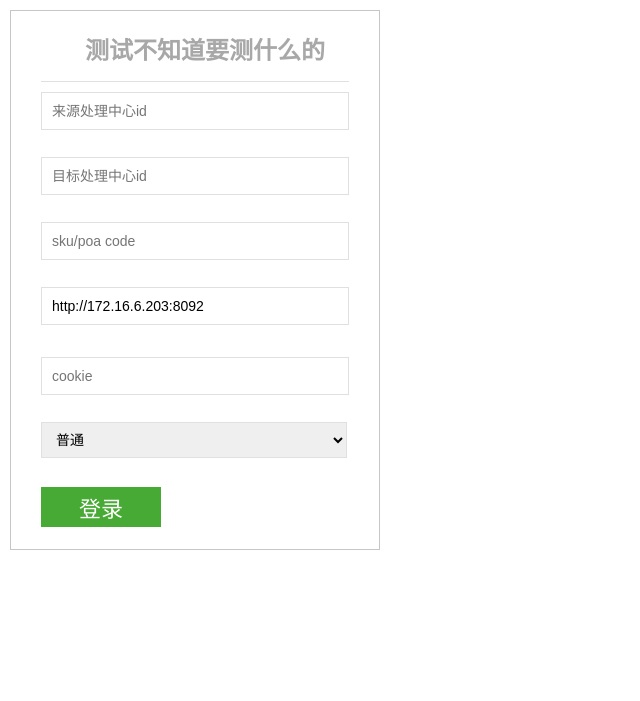
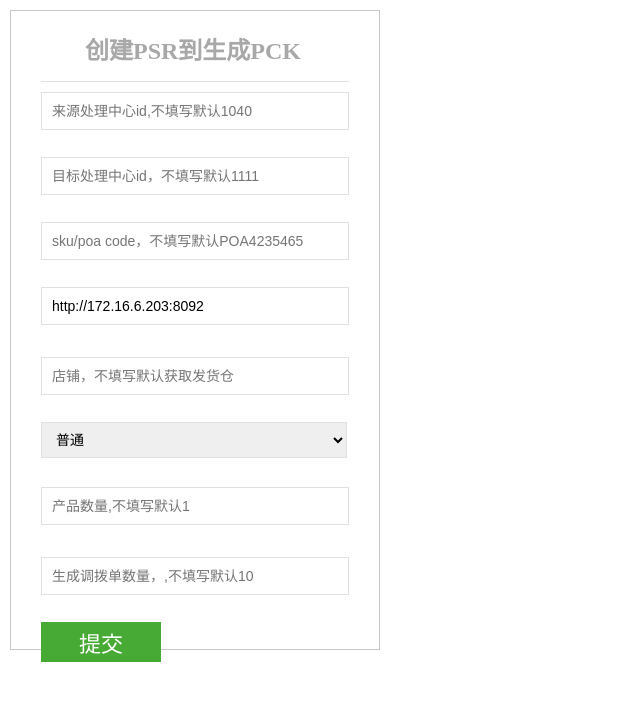
Before and after one commit to 714866/wms, a Django app: page /DBcreateOrder/index/ in a window 1280 px wide. Shown: the top 701 px of the page, without its empty margins (0-640 px from the left). Run offline with Django 3.2, Linux system fonts and the light colour scheme; parts of the project's set-up code (start-up, migrations or seed data) failed here and were passed over.

Commit message:
默认值处理

```diff
--- a/DBcreateOrder/views.py
+++ b/DBcreateOrder/views.py
@@ -42,21 +42,38 @@ def returnResult(request):
     post=request.POST
     post_data={}
     post_data['source_process_id']=post.get('source_process_id')
+    if post_data['source_process_id'] is None:
+        post_data['source_process_id'] = 1040
     post_data['targer_process_id']=post.get('targer_process_id')
-    post_data['sku_code']=post.get('sku_code')
+    if post_data['targer_process_id'] is None:
+        post_data['targer_process_id'] = 1111
+    sku_code = post.get('sku_code')
+    post_data['sku_code']=sku_code
+    if post_data['sku_code'] is None:
+        post_data['sku_code'] ='POA4235465'
     post_data['oa_url']=post.get('url')
-    post_data['cookie']=post.get('cookie')
+    if post_data['oa_url'] is None:
+        post_data['oa_url']='http://172.16.6.203:8092'
+    post_data['storage']=post.get('storage')
     post_data['goods_type']=post.get('goods_type')
+    num=post.get('count_num')
+    if num is None:
+        num =10
+    #执行次数
+    post_data['count_num']=num
+    product_num = post.get('product_num')
+    if product_num is None:
+        product_num=1
+    post_data['product_num']=product_num
+    # 处理产品
     find_goods_code = goodsSql()
-    num=10   #执行次数
-    # 处理产品
-    if post.get('sku_code')[0:3].upper()=="SKU":
-        post_data['sku_code'] = post.get('sku_code')
-        post_data['sku_id'] = find_goods_code.findOaGoodsBySku(post.get('sku_code'))
+    if sku_code[0:3].upper()=="SKU":
+        post_data['sku_code'] = sku_code
+        post_data['sku_id'] = find_goods_code.findOaGoodsBySku(sku_code)
         post_data['poa_code'] = ''
         post_data['poa_id'] = ''
     else:
-        poa_code= post.get('sku_code')
+        poa_code= sku_code
         post_data['poa_code'] = poa_code
         try:
             goods_message=find_goods_code.findOaGoodsByPoa(poa_code)
@@ -65,18 +82,12 @@ def returnResult(request):
         post_data['poa_id'] = goods_message['poa_id']
         post_data['sku_code'] = goods_message['sku_code']
         post_data['sku_id'] = goods_message['sku_id']
-    # list=[]
-    # list.append(source_process)
-    # list.append(targer_process)
-    # list.append(sku_code)
-    # list.append(oa_url)
-    # list.append(cookie)
-    # list.append(goods_type)
+
     try:
-        api_action= createPSR(post_data['cookie'], post_data['oa_url'])
-    except:
+        api_action= createPSR( post_data['oa_url'])
+        result = api_action.postPsr(post_data)
+    except :
         return JsonResponse({'psr': '请求失败'})
-    result = api_action.postPsr(post_data, num)
     print(result.text)
     psr_codes = PsrMessage().updatePsrBstatus(num)
     put_wsp_db = CreateWspPSR().psr_create_pck(psr_codes)
@@ -91,7 +102,7 @@ def page_not_found(request):
 def sqlServerConnect(top_num):
 
     cursor = mapper.connect_sqlserve()
-    select_psr = 'select top {} ShiftRequestID,ProductShiftRequestitem from ProductShiftRequest where bStatus=0 order by id desc'
+    select_psr = 'select top {0} ShiftRequestID,ProductShiftRequestitem from ProductShiftRequest where bStatus=0 order by id desc'
     psrs = cursor.fetchall(select_psr.format(top_num))
     psr_ids = ''
     psr_codes = []
--- a/modular/goods/OAGoods.py
+++ b/modular/goods/OAGoods.py
@@ -6,6 +6,10 @@ find_poa = 'select pop.PropertyID,p.Productcode,pop.ProductID from Product p inn
            'ProductOptionProperty pop on pop.ProductID=p.ProductID' \
            ' where pop.PropertyCode=\'{0}\''
 
+amz_product_user = """SELECT u.UserName,pu.Id,pu.UserType,pu.UserId
+FROM SellerCube.dbo.ProductUser (NOLOCK) pu
+         INNER JOIN SellerCube.dbo.Users (NOLOCK) u ON pu.UserId = u.UserID
+WHERE pu.ProductId = {sku_id};"""
 
 class goodsSql():
     global find_sku
@@ -24,3 +28,7 @@ class goodsSql():
         oa_poa = self.cursor.fetchone(sql)
 
         return {'poa_id': oa_poa['PropertyID'], 'sku_code': oa_poa['Productcode'], 'sku_id': oa_poa['ProductID']}
+
+    def updateGoodsAMZ(self,sku_id):
+
+        sql = amz_product_user.format(sku_id=sku_id)
--- a/static/css/main.css
+++ b/static/css/main.css
@@ -282,7 +282,7 @@ html,body{height:100%}
 .login_form_wrap{width:960px;height:480px;margin:0 auto;}
 .login_banner{width:381px;height:322px;background:url(../images/login_banner.png) no-repeat;margin-top:90px;}
 .slogan{width:40px;height:300px;font-size:30px;color:#f0f9e8;text-align:center;line-height:36px;margin:80px 0 0 120px}
-.login_form{width:368px;height:538px;border:1px solid #c6c6c5;background-color:#fff; margin:10px;}
+.login_form{width:368px;height:638px;border:1px solid #c6c6c5;background-color:#fff; margin:10px;}
 
 .login_title{height:60px;width:308px;margin:10px auto;border-bottom:1px solid #e0e0e0;}
 
@@ -292,13 +292,15 @@ html,body{height:100%}
 /*wms/列表css*/
 .form_input{width:120px;height:100px;margin-left:30px;position:relative;}
 .name_input,.pass_input,.url_input,.cookie_input{width:306px;height:36px;border:1px solid #e0e0e0;outline:none;font-size:14px;text-indent:10px;position: absolute;left:0;top:0}
-.code_input,.select_input{width:306px;height:36px;border:1px solid #e0e0e0;outline:none;font-size:14px;text-indent:10px;position: absolute;left:0;top:0}
+.code_input,.select_input,.num_input,.count_input{width:306px;height:36px;border:1px solid #e0e0e0;outline:none;font-size:14px;text-indent:10px;position: absolute;left:0;top:0}
 
 .pass_input{top:130px;background-position:280px -95px;}
 .code_input{top:65px;background-position:280px -95px;}
 .url_input{top:195px;background-position:280px -95px;}
 .cookie_input{top:265px;background-position:280px -95px;}
 .select_input{top:330px;background-position:280px -95px;}
+.num_input{top:395px;background-position:280px -95px;}
+.count_input{top:465px;background-position:280px -95px;}
 
 .user_error,.pwd_error{color:#f00;position:absolute;left:0;top:43px;display:none}
 
@@ -311,7 +313,7 @@ html,body{height:100%}
 .more_input a{float:right;color:#666}
 .more_input a:hover{color:#ff8800}
 
-.input_submit{width:100%;height:40px;position:absolute;left:0;top:395px;background-color:#47aa34;color:#fff;font-size:22px;border:0px;font-family:'Microsoft Yahei';cursor:pointer;}
+.input_submit{width:100%;height:40px;position:absolute;left:0;top:530px;background-color:#47aa34;color:#fff;font-size:22px;border:0px;font-family:'Microsoft Yahei';cursor:pointer;}
 
 
 /* 注册页面 */
--- a/template/DBcreateOrder/index.html
+++ b/template/DBcreateOrder/index.html
@@ -78,20 +78,20 @@ $(function(){
 </script>
     			<div class="login_form fl">
 				<div class="login_title clearfix">
-					<h1>测试不知道要测什么的</h1>
+					<h1>创建PSR到生成PCK</h1>
 {#					<a href="/user/register/">立即注册</a>#}
 				</div>
 				<div class="form_input">
 					<form method="post"  onsubmit="return check()"  id="form1">
 {#					<form action="/DBcreateOrder/returnResult/" method="post" onsubmit="return check()">#}
 						{%csrf_token%}
-						<input type="text" name="source_process_id" class="name_input" placeholder="来源处理中心id" value="{{uname}}">
-						<input type="text" name="targer_process_id" class="code_input" placeholder="目标处理中心id" >
+						<input type="text" name="source_process_id" class="name_input" placeholder="来源处理中心id,不填写默认1040" value="{{uname}}">
+						<input type="text" name="targer_process_id" class="code_input" placeholder="目标处理中心id，不填写默认1111" >
 						<div class="user_error">输入错误</div>
-						<input type="text" name="sku_code" class="pass_input" placeholder="sku/poa code">
-						<input type="text" name="url" class="url_input" placeholder="请求地址" value="http://172.16.6.203:8092">
+						<input type="text" name="sku_code" class="pass_input" placeholder="sku/poa code，不填写默认POA4235465">
+						<input type="text" name="url" class="url_input" placeholder="请求地址，不填写默认测试环境" value="http://172.16.6.203:8092">
                         <h1>
-						<input type="text" name="cookie" class="cookie_input" placeholder="cookie">
+						<input type="text" name="storage" class="cookie_input" placeholder="店铺，不填写默认获取发货仓">
                             </h1>
                             <select name="goods_type" class="select_input">
   <option value="0">普通</option>
@@ -103,13 +103,16 @@ $(function(){
   <option value="38">IML</option>
   <option value="39">GC</option>
   </select>
+                        <input type="text" name="product_num" class="num_input" placeholder="产品数量,不填写默认1" value="">
+                        生成<input type="text" name="count_num" class="count_input" placeholder="生成调拨单数量，,不填写默认10" value="">
+
 {#						<div class="pwd_error">输入错误</div>#}
 {#						<div class="more_input clearfix">#}
 {#							<input type="checkbox" name="jizhu" value="1" checked="checked">#}
 {#							<label>记住用户名</label>#}
 {#							<a href="#">忘记密码</a>#}
 {#						</div>#}
-						<input onclick="login()" type="button" name="" value="登录" class="input_submit" >
+						<input onclick="login()" type="button" name="" value="提交" class="input_submit" >
 					</form>
 				</div>
 			</div>
```
Also changed, not shown: modular/PSR/createPSR.py (+17 -4 lines), modular/login/OALogin.py (added, +16 -0 lines), modular/login/__init__.py (added).
